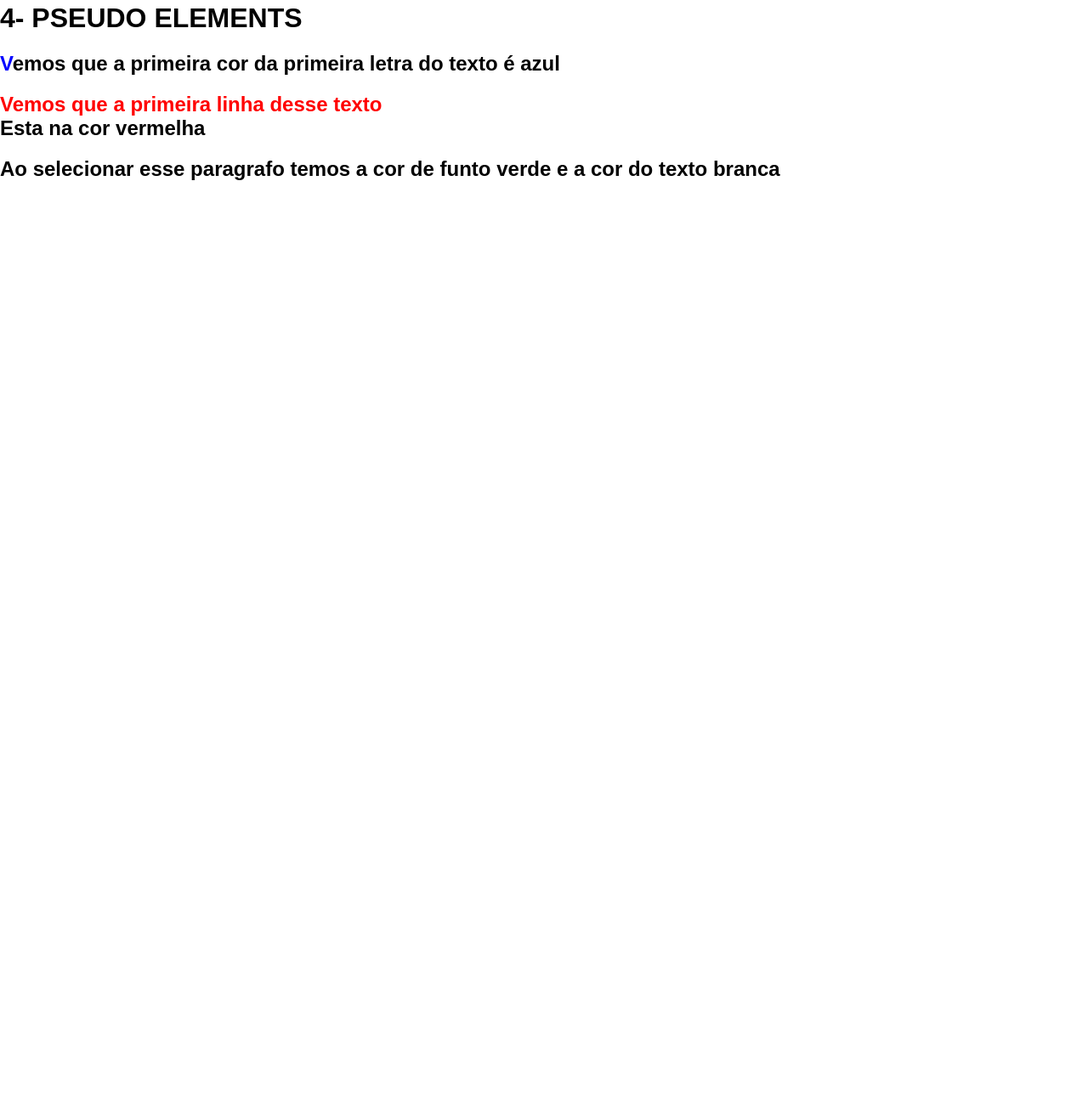
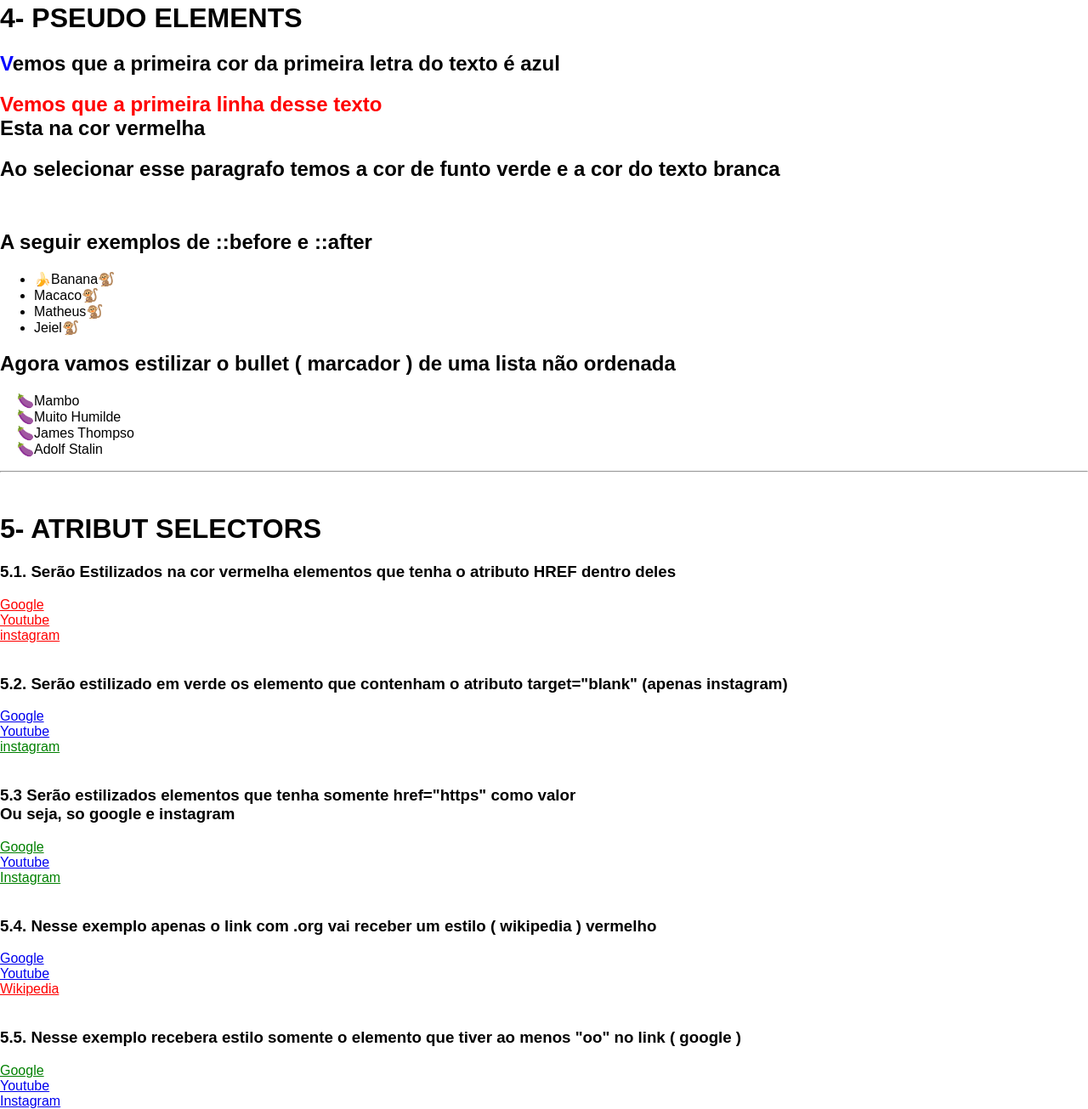
Before and after one commit to JeielSouza/Web_testes, a plain HTML site: page css_praticas/seletores/seletores.html in a window 1280 px wide. Shown: the part 1569-2874 px from the top of the page at 85% size. Before the commit the page ends 1802 px from the top, so only its background shows below. Drawn offline with Linux system fonts and the light colour scheme.

Commit message:
seletores_final

```diff
--- a/css_praticas/seletores/seletores.html
+++ b/css_praticas/seletores/seletores.html
@@ -106,9 +106,48 @@
             }
 
 
+            #teste_depois li::after
+            {
+                content:"🐒";
+            }
+
+            #teste_antes::before
+            {
+                content: "🍌";
+            }
+
+            #teste_bullet li::marker
+            {
+                content: "🍆";
+            }
 
 
+/*------------------------------------ATTRIBUTS SELECTORS----------------------------------------*/
+            #teste_1  a[href]
+            {
+                color:red;
+            }
 
+            #teste_2 a[target="_blank"]
+            {
+                color:green;
+            }
+
+            #teste_3 a[href^="https" ]
+            {
+                color:green;
+            }
+
+            #teste_4 a[href$=".org"]
+            {
+                color: red;
+            }
+
+
+            #teste_5 a[href*="oo"]
+            {
+                color: green;
+            }
 
 
 
@@ -209,6 +248,75 @@
         <h2 id="teste_primeira_linha"> Vemos que a primeira linha desse texto <br> Esta na cor vermelha</M></h2>
         <h2 id="teste_selecao">Ao selecionar esse paragrafo temos a cor de funto verde e a cor do texto branca</h2>
 
+        <br>
+
+        <h2>A seguir exemplos de ::before e ::after</h2>
+
+        <ul id="teste_depois">
+            <li id="teste_antes">Banana</li>
+            <li>Macaco</li>
+            <li>Matheus</li>
+            <li>Jeiel</li>
+        </ul>
+
+        <h2>Agora vamos estilizar o bullet ( marcador ) de uma lista não ordenada</h2>
+        <ul id="teste_bullet">
+            <li>Mambo</li>
+            <li>Muito Humilde</li>
+            <li>James Thompso</li>
+            <li>Adolf Stalin</li>
+        </ul>
+
+        <hr>
+        <br>
+        <h1>5- ATRIBUT SELECTORS</h1>
+
+        <h3>5.1. Serão Estilizados na cor vermelha elementos que tenha o atributo HREF dentro deles</h3>
+
+        <div id="teste_1">
+            <a href="https://www.google.com">Google</a> <br>
+            <a href="https://www.youtube.com" >Youtube</a> <br>
+            <a href="https://www.instagram.com">instagram</a>
+        </div>
+
+        <br>
+
+        <h3>5.2. Serão estilizado em verde os elemento que contenham o atributo target="blank" (apenas instagram)</h3>
+        <div id="teste_2">
+            <a href="https://www.google.com">Google</a> <br>
+            <a href="https://www.youtube.com">Youtube</a> <br>
+            <a href="https://www.instagram.com" target="_blank">instagram</a>
+
+        </div>
+
+        <br>
+
+        <h3>5.3 Serão estilizados elementos que tenha somente href="https" como valor <br> Ou seja, so google e instagram</h3>
+
+        <div id="teste_3">
+            <a href="https://www.google.com">Google</a> <br>
+            <a href="http://www.youtube.com">Youtube</a> <br>
+            <a href="https://wwww.instagram.com">Instagram</a>
+        </div>
+
+        <br>
+
+        <h3>5.4. Nesse exemplo apenas o link com .org vai receber um estilo ( wikipedia ) vermelho </h3>
+        <div id="teste_4">
+            <a href="https://www.google.com">Google</a> <br>
+            <a href="http://www.youtube.com">Youtube</a> <br>
+            <a href="https://www.Wikipedia.org">Wikipedia</a>
+        </div>
+
+        <br>
+
+        <h3>5.5. Nesse exemplo recebera estilo somente o elemento que tiver ao menos "oo" no link ( google ) </h3>
+
+        <div id="teste_5">
+            <a href="https://www.google.com">Google</a> <br>
+            <a href="http://www.youtube.com">Youtube</a> <br>
+            <a href="https://wwww.instagram.com">Instagram</a>
+        </div>
 
 
 
```
